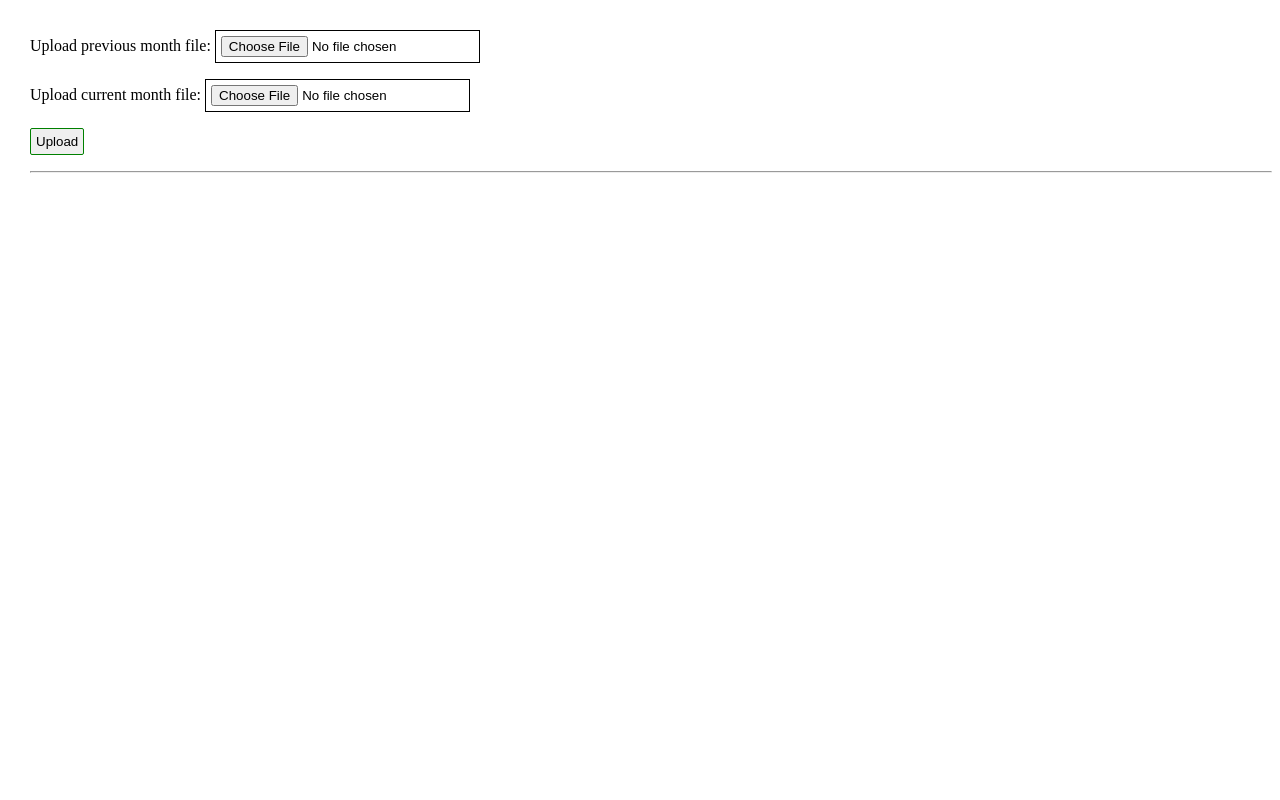
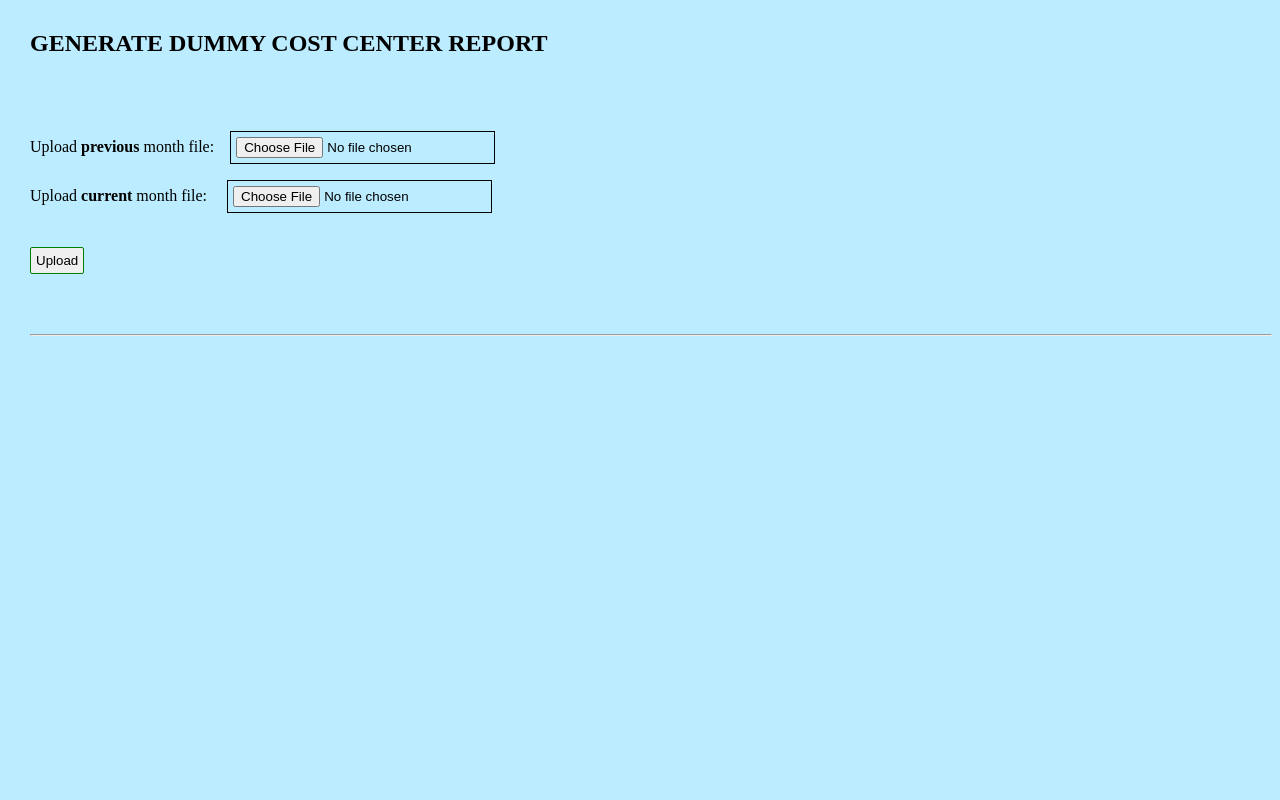
Before and after one commit to riddhipsharma/Dummy-Cost-Center-Report, a Django app: template myapp/templates/myapp/index.html in a window 1280 px wide. Run offline with Django 3.2, Linux system fonts and the light colour scheme; the template is opened without the code that fills it, so the values that code supplies are empty; parts of the project's set-up code (start-up, migrations or seed data) failed here and were passed over.

Commit message:
Added css

```diff
--- a/myapp/templates/myapp/index.html
+++ b/myapp/templates/myapp/index.html
@@ -1,32 +1,39 @@
 <html>
     <head>
         <title>
-            Excel file upload and processing : Django Example : ThePythonDjango.Com
+            LPTL
         </title>
     </head>
-    <body style="margin-top: 30px;margin-left: 30px;">
+    <body style="margin-top: 30px;margin-left: 30px; background-color: rgb(187, 236, 255);">
+        <h2>GENERATE DUMMY COST CENTER REPORT</h2>
+        <br>
+        <br>
+        <br>
+
         <form action="{% url "myapp:index" %}" method="post" enctype="multipart/form-data">
             {% csrf_token %}
-            <label>Upload previous month file: </label>
+            <label>Upload <b>previous</b> month file: </label>&nbsp;&nbsp;
             <input type="file"
                    title="Upload previous month excel file"
                    name="excel_file1"
                    style="border: 1px solid black; padding: 5px;"
                    required="required">
             <p>
-            <label>Upload current month file: </label>
+            <label>Upload <b>current</b> month file: </label> &nbsp; &nbsp;
             <input type="file"
                 title="Upload current month excel file"
                 name="excel_file2"
                 style="border: 1px solid black; padding: 5px;"
                 required="required">
             <p>
+            <br>
             <input type="submit"
                    value="Upload"
                    style="border: 1px solid green; padding:5px; border-radius: 2px; cursor: pointer;">
         </form>
 
         <p></p>
+        <br><br>
         <hr>
 
     </body>
```
